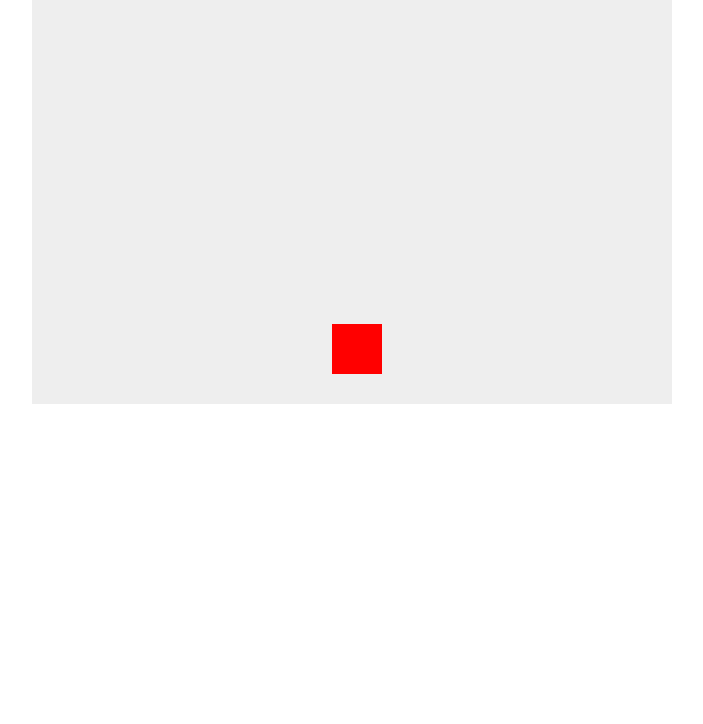
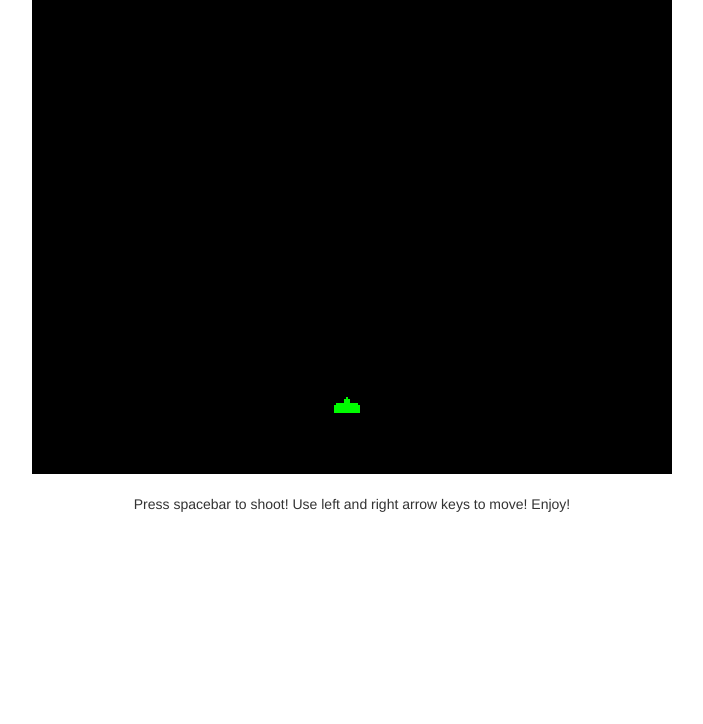
Before and after one commit to kevinchao7/spaceinvader, a plain HTML site: page index.html in a window 1280 px wide. Shown: the part 76-800 px from the top of the page, without its empty margins (288-991 px from the left). Drawn offline with nearby package versions, Linux system fonts and the light colour scheme.

Commit message:
added bootstrap

```diff
--- a/index.html
+++ b/index.html
@@ -7,20 +7,21 @@
     	* { padding: 0; margin: 0; }
     	canvas { background: #eee; display: block; margin: 0 auto; }
     </style>
+    <link rel="stylesheet" href="https://maxcdn.bootstrapcdn.com/bootstrap/3.3.7/css/bootstrap.min.css" integrity="sha384-BVYiiSIFeK1dGmJRAkycuHAHRg32OmUcww7on3RYdg4Va+PmSTsz/K68vbdEjh4u" crossorigin="anonymous">
   </head>
   <body>
-
-    <canvas id="myCanvas" width="640" height="480"></canvas>
+    <h1 style="text-align:center">SPACE INVADERS</h1>
+    <canvas id="myCanvas" width="640" height="480" style="display:block; margin:auto;"></canvas>
+    <br>
+    <p style="text-align:center">Press spacebar to shoot! Use left and right arrow keys to move! Enjoy!</p>
     <script src="javascript.js"></script>
     <script type="text/javascript">
 
       // To render graphics on the <canvas> element, first we have to grab a reference to it in JavaScript.
       var canvas = document.getElementById("myCanvas");
       var ctx = canvas.getContext("2d");
-      var playerSpeed=2;
-      var projSpeed=2;
 
-      // Key Booleans
+      // Key Control Boolean variables
       var moveLeft = false;
       var moveRight = false;
       var spaceBtn = false;
@@ -31,9 +32,6 @@
           moveLeft = true;
         else if (evt.keyCode === 39)
           moveRight = true;
-        else if (evt.keyCode === 32){
-          spaceBtn = true;
-        }
       }
       document.onkeyup = function(evt){
         if (evt.keyCode === 37)
@@ -41,21 +39,24 @@
         else if (evt.keyCode === 39)
           moveRight = false;
         else if (evt.keyCode === 32)
-          spaceBtn = false;
+          spaceBtn = true;
       }
 
+      // Initalizing instances
       var player = new Player();
       var bullet = [];
-      // var bullet = new Bullet(player.px, player.py, player.w);
 
       // Main canvas function
       var main = function(){
         // Clears canvas before drawing.
         ctx.clearRect(0, 0, canvas.width, canvas.height);
 
+        // Black Canvas background
+        ctx.fillStyle = "black";
+        ctx.fillRect(0, 0, canvas.width, canvas.height);
+
         // Moves player
         player.update();
-
         bullet.forEach(function(item,index){
           // Checks if bullet is active, else deletes it.
           if (item.active)
@@ -64,16 +65,12 @@
             bullet.splice(index,1);
         });
 
-
-
         // Draws objects
         player.draw();
+        bullet.forEach(function(item){
+          item.draw();
+        });
 
-        for (var i = 0; i < bullet.length; i++){
-          bullet[i].draw();
-        }
-        // drawRect(px,py,50,50,"#FF0000");
-        // drawArc(px+25,py-22+projSpeed,20,0,Math.PI*2, false, "blue");
       }
 
       // Runs draw function every x milliseconds, aka FrameRate
--- a/javascript.js
+++ b/javascript.js
@@ -1,58 +1,57 @@
-// var drawRect = function(px, py, w, h, color){
-//   ctx.beginPath();
-//   ctx.rect(px, py, w, h);
-//   ctx.fillStyle = color;
-//   ctx.fill();
-//   ctx.closePath();
-// }
-//
-// var drawArc = function(cx,cy,radius,startAngle, endAngle, anticlockwise, color){
-//   ctx.beginPath();
-//   ctx.arc(cx, cy, radius, startAngle, endAngle, anticlockwise);
-//   ctx.fillStyle = color;
-//   ctx.fill();
-//   ctx.closePath();
-// }
-
 function Player(){
+  // Player Attributes
   this.px = 300;
   this.py = 400;
-  this.w = 50;
-  this.h = 50;
-  this.playerSpeed = 4;
+  this.w = 30;
+  this.h = 22;
+  this.sx = 275;
+  this.sy = 225;
+  this.sWidth = 30;
+  this.sHeight = 22;
+  this.image = new Image();
+  this.image.src = 'assets/spritesheet.png';
+  this.playerSpeed = 6;
   this.color = "red";
 
   this.update = function(){
-    // Player Controls
+
+    // Player movement controls
     if (moveLeft && this.px > 0){
       this.px -= this.playerSpeed;
     }
     else if (moveRight && this.px < 640 - this.w){
       this.px += this.playerSpeed;
     }
+
+    // Creates new bullet and pushes into the bullet array if space btn is pressed.
     if (spaceBtn){
       var newBullet = new Bullet(this.px, this.py, this.w, true);
       bullet.push(newBullet);
+      spaceBtn = false;
     }
+
   }
 
   this.draw = function(){
-    ctx.beginPath();
-    ctx.rect(this.px, this.py, this.w, this.h);
-    ctx.fillStyle = this.color;
-    ctx.fill();
-    ctx.closePath();
+    ctx.drawImage(this.image, this.sx, this.sy, this.sWidth, this.sHeight, this.px, this.py, this.w, this.h);
+    // ctx.beginPath();
+    // ctx.rect(this.px, this.py, this.w, this.h);
+    // ctx.fillStyle = this.color;
+    // ctx.fill();
+    // ctx.closePath();
   }
 
 };
 
 function Bullet(px,py,w,isActive){
+
+  // Bullet attributes
   this.w = 5;
   this.h = 15;
   this.bx = px + w/2 - this.w/2;
   this.by = py - this.h;
-  this.speed = 2;
-  this.color = "blue";
+  this.speed = 6;
+  this.color = "red";
   this.active = isActive;
 
   this.update = function(){
@@ -68,15 +67,11 @@ function Bullet(px,py,w,isActive){
   }
 
   this.draw = function(){
-
-    // Checks if the bullet is currently active to draw.
-    // if (this.active){
       ctx.beginPath();
       ctx.rect(this.bx, this.by, this.w, this.h);
       ctx.fillStyle = this.color;
       ctx.fill();
       ctx.closePath();
-    // }
   }
 
 };
```
Also changed, not shown: assets/spritesheet.png (added), 1 other file.
